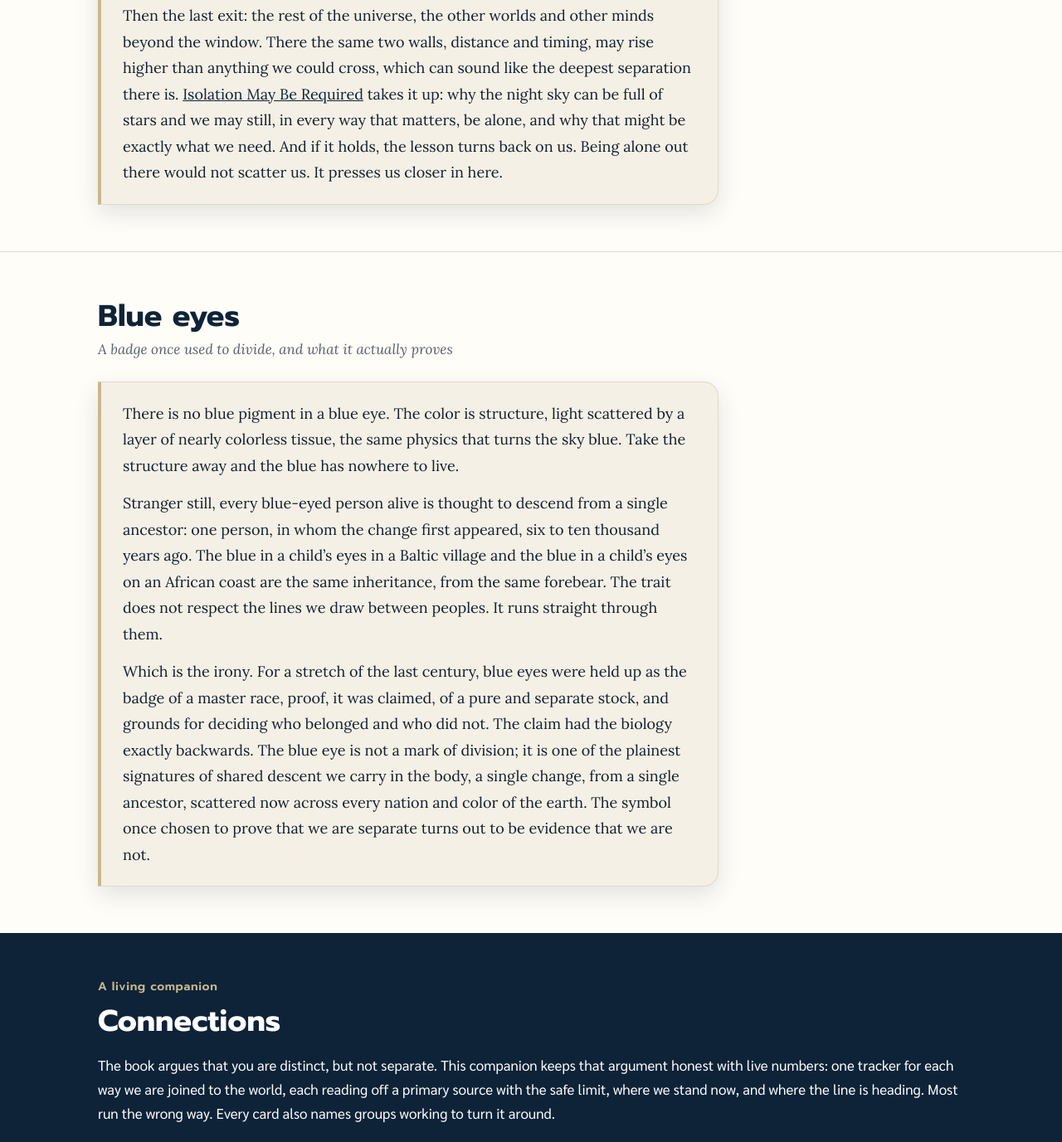
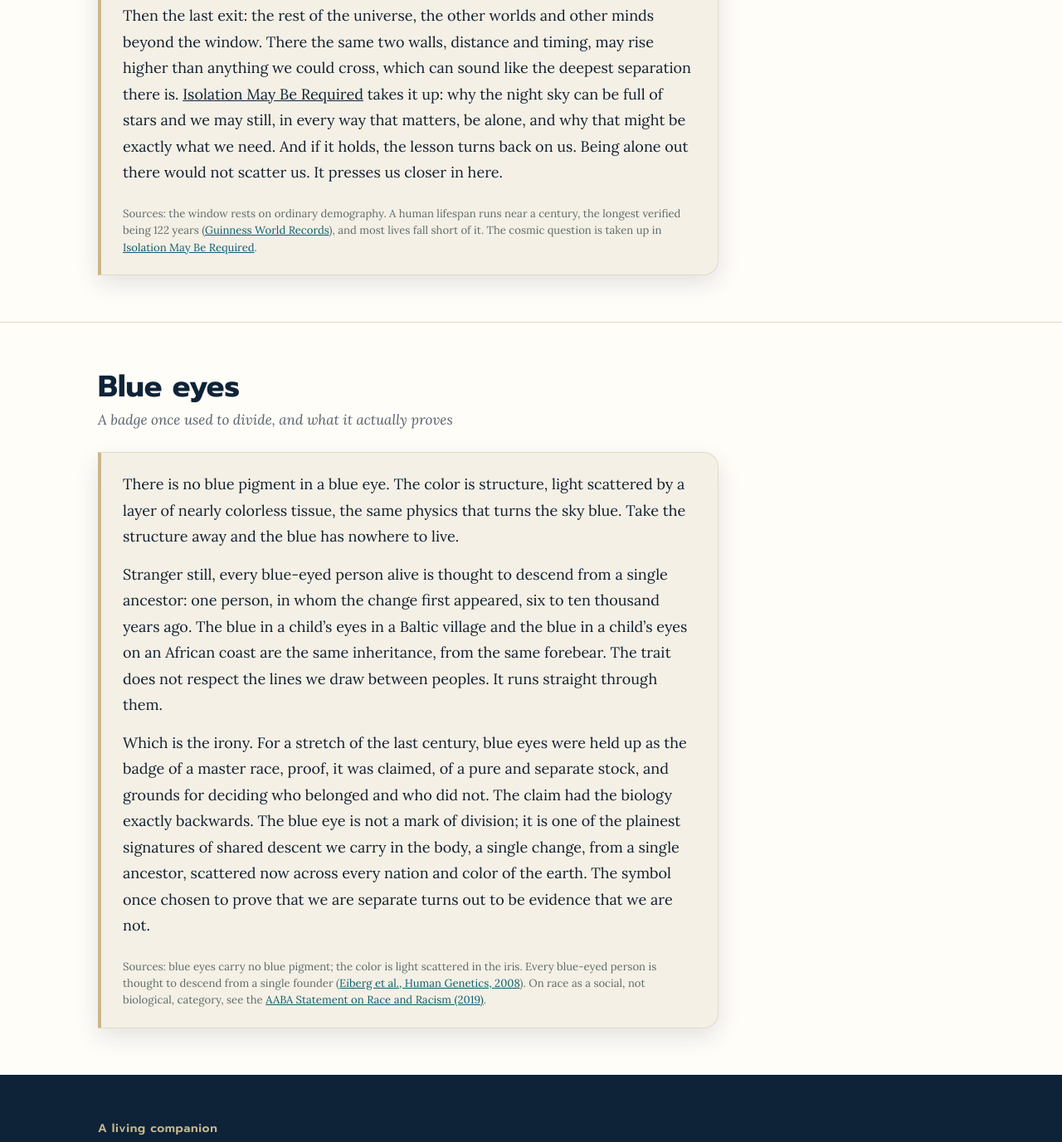
Before and after one commit to mikeb7777/michaelkbaines.com, a plain HTML site: page rediscovering-oneness.html in a window 1280 px wide. Shown: the part 5890-7267 px from the top of the page at 83% size. Drawn offline with Linux system fonts and the light colour scheme.

Commit message:
Add sourced references to the Time and Blue eyes passages
Back the passages with external references instead of the manuscript
text: the Time window cites the verified maximum human lifespan
(Guinness World Records) and links the cosmic question to the Isolation
post; Blue eyes cites Eiberg et al. (2008) for the single founder and
the AABA (2019) statement on race as a social, not biological, category.

Co-Authored-By: Claude Opus 4.8 <noreply@anthropic.com>
Claude-Session: https://claude.ai/code/session_01KL3jcUpSkyjWKd14qw3BAf

```diff
--- a/rediscovering-oneness.html
+++ b/rediscovering-oneness.html
@@ -132,6 +132,7 @@
 <p>A few live longer and most do not reach a hundred, so the real window is usually narrower still. But the shape holds: out of all the people who have ever existed, the ones whose lives can brush against yours are a single thin slice of time, thin as that shell of air and shared the same way. Everyone you passed today was born into your slice. That is another way you are bound to them.</p>
 <p>And the slice is not sealed. The old woman you met as a child had, as a child, met someone born a century before her. The child you meet on your last day will one day meet someone born a century after you. Window overlaps window, hand to hand, and the narrow band you live in is one link in a chain that runs the whole length of human time. You are connected, by a few handshakes, to people you will never see, in centuries you will never reach.</p>
 <p>Then the last exit: the rest of the universe, the other worlds and other minds beyond the window. There the same two walls, distance and timing, may rise higher than anything we could cross, which can sound like the deepest separation there is. <a href="https://eequalsicsquared.com/blog.html#isolation" target="_blank" rel="noopener">Isolation May Be Required</a> takes it up: why the night sky can be full of stars and we may still, in every way that matters, be alone, and why that might be exactly what we need. And if it holds, the lesson turns back on us. Being alone out there would not scatter us. It presses us closer in here.</p>
+<p class="refs" style="font-size:.82rem;line-height:1.55;color:#5e6b6a;margin:1.5rem 0 0">Sources: the window rests on ordinary demography. A human lifespan runs near a century, the longest verified being 122 years (<a href="https://www.guinnessworldrecords.com/news/2024/2/oldest-person-ever-122-year-old-jeanne-calments-extraordinary-life-765016" target="_blank" rel="noopener" style="color:#0e5e6f">Guinness World Records</a>), and most lives fall short of it. The cosmic question is taken up in <a href="https://eequalsicsquared.com/blog.html#isolation" target="_blank" rel="noopener" style="color:#0e5e6f">Isolation May Be Required</a>.</p>
 </div>
 </div></section>
 
@@ -141,6 +142,7 @@
 <p>There is no blue pigment in a blue eye. The color is structure, light scattered by a layer of nearly colorless tissue, the same physics that turns the sky blue. Take the structure away and the blue has nowhere to live.</p>
 <p>Stranger still, every blue-eyed person alive is thought to descend from a single ancestor: one person, in whom the change first appeared, six to ten thousand years ago. The blue in a child&rsquo;s eyes in a Baltic village and the blue in a child&rsquo;s eyes on an African coast are the same inheritance, from the same forebear. The trait does not respect the lines we draw between peoples. It runs straight through them.</p>
 <p>Which is the irony. For a stretch of the last century, blue eyes were held up as the badge of a master race, proof, it was claimed, of a pure and separate stock, and grounds for deciding who belonged and who did not. The claim had the biology exactly backwards. The blue eye is not a mark of division; it is one of the plainest signatures of shared descent we carry in the body, a single change, from a single ancestor, scattered now across every nation and color of the earth. The symbol once chosen to prove that we are separate turns out to be evidence that we are not.</p>
+<p class="refs" style="font-size:.82rem;line-height:1.55;color:#5e6b6a;margin:1.5rem 0 0">Sources: blue eyes carry no blue pigment; the color is light scattered in the iris. Every blue-eyed person is thought to descend from a single founder (<a href="https://pubmed.ncbi.nlm.nih.gov/18172690/" target="_blank" rel="noopener" style="color:#0e5e6f">Eiberg et al., Human Genetics, 2008</a>). On race as a social, not biological, category, see the <a href="https://bioanth.org/about/aaba-statement-on-race-racism/" target="_blank" rel="noopener" style="color:#0e5e6f">AABA Statement on Race and Racism (2019)</a>.</p>
 </div>
 </div></section>
 
```
